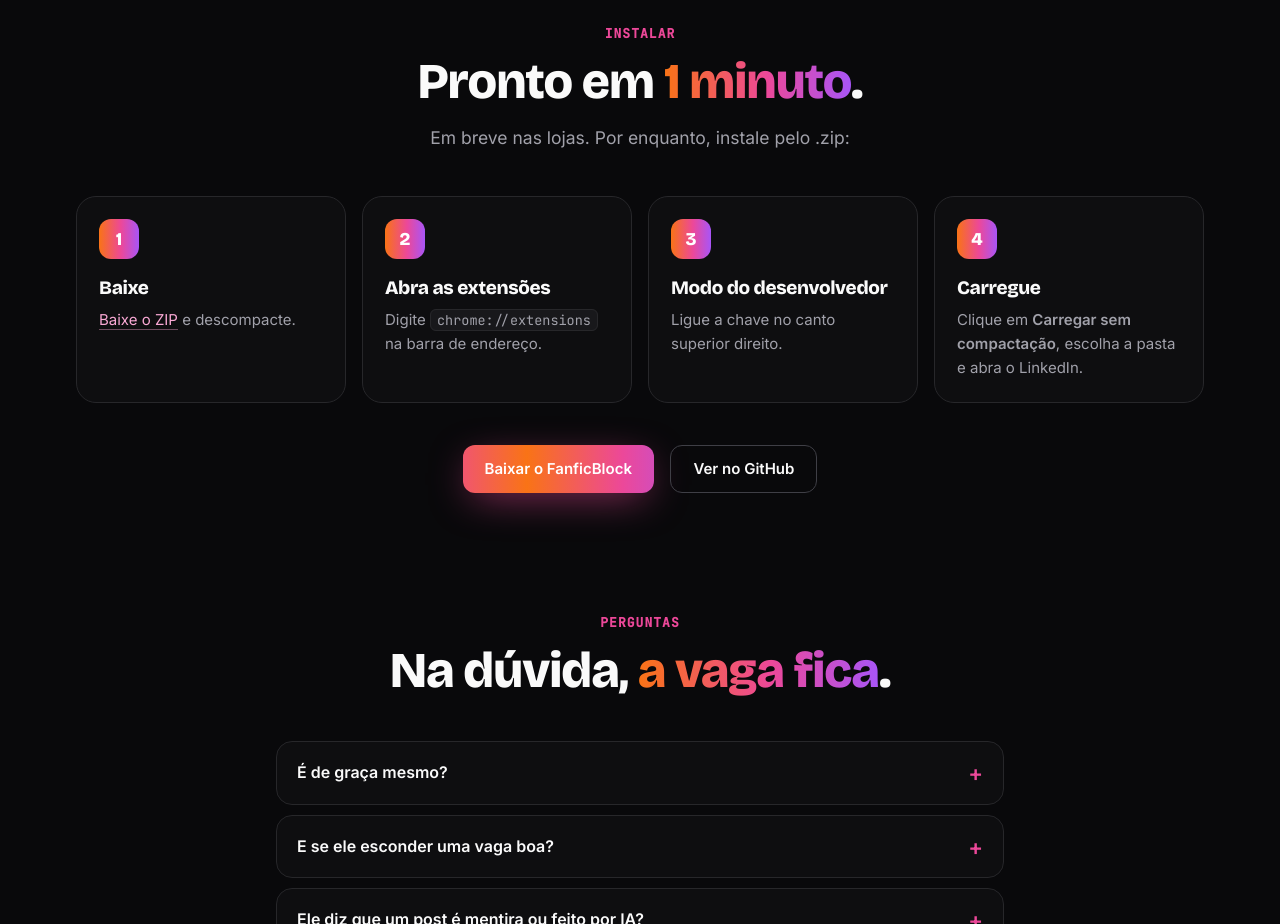
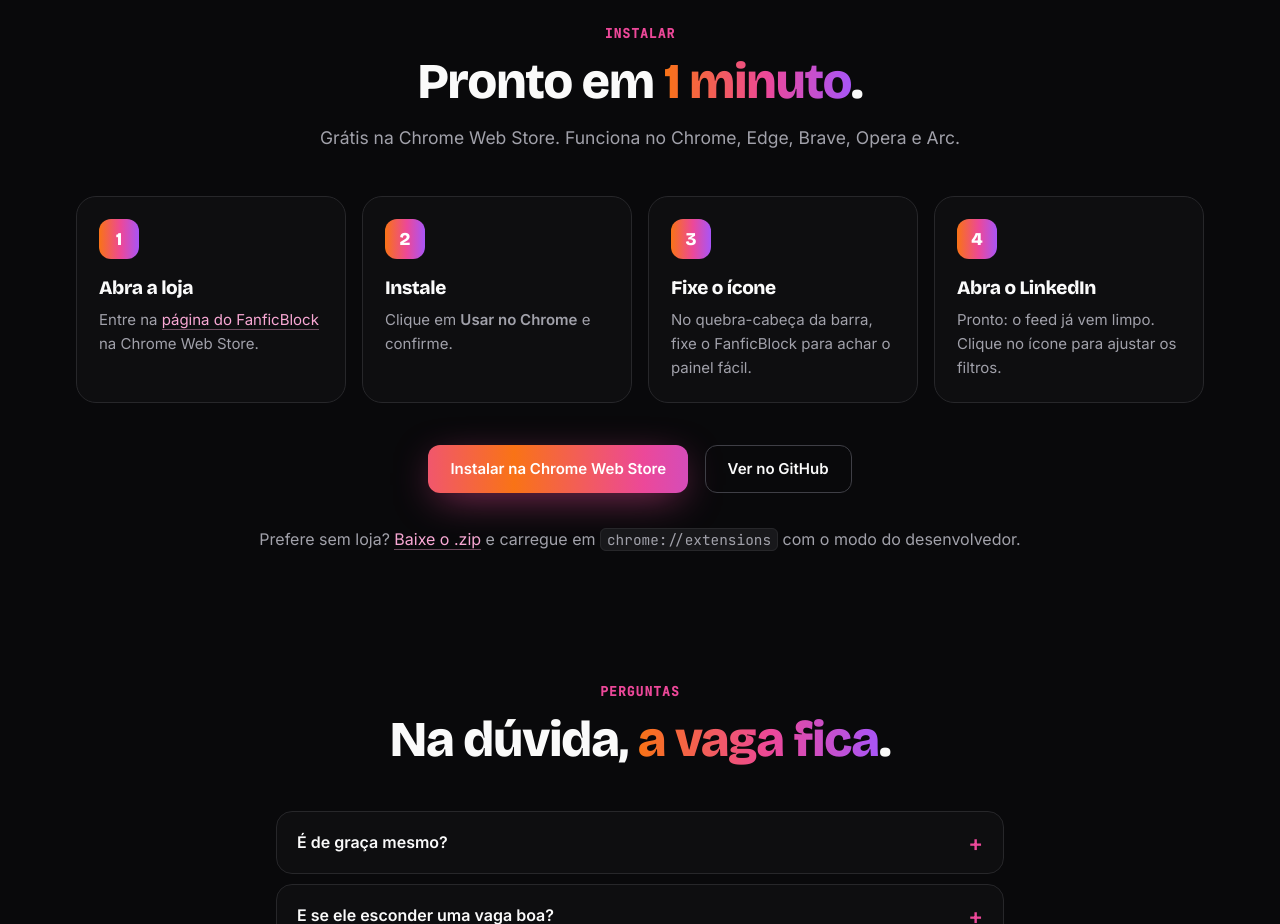
Before and after one commit to kyotodevIndie/fanficblock, a website with bundled scripts: page site/index.html in a window 1280 px wide. Shown: the part 4080-5004 px from the top of the page. Built offline with nearby package versions, Linux system fonts and the light colour scheme; files whose address does not match are found by name.

Commit message:
Site e README apontam para a Chrome Web Store
Os botões de instalar levam para a página da loja; o .zip fica como
alternativa para quem prefere sem loja.

```diff
--- a/site/index.html
+++ b/site/index.html
@@ -26,7 +26,7 @@
       <a href="#privacidade">Privacidade</a>
       <a href="#apoie">Apoie</a>
     </nav>
-    <a class="btn btn-sm" href="#instalar">Instalar grátis</a>
+    <a class="btn btn-sm" href="https://chromewebstore.google.com/detail/fanficblock/dbeooclngomfgfncmjdcagalehkgecbl">Instalar grátis</a>
   </header>
 
   <main id="topo">
@@ -37,7 +37,7 @@
         <h1>Chega de<br><span class="rotator" id="rotator"><span class="word">fanfic corporativa</span></span><span class="period">.</span></h1>
         <p class="lead">A extensão que tira do feed do LinkedIn o textão de ego, o “comenta EU” e o curso milagroso, e deixa <strong>só as vagas que fazem sentido pra você</strong>.</p>
         <div class="cta">
-          <a class="btn btn-glow" href="#instalar">Instalar grátis</a>
+          <a class="btn btn-glow" href="https://chromewebstore.google.com/detail/fanficblock/dbeooclngomfgfncmjdcagalehkgecbl">Instalar grátis</a>
           <a class="btn btn-ghost" href="#teste">Testar um post agora →</a>
         </div>
         <ul class="trust">
@@ -158,18 +158,19 @@
       <div class="section-head reveal">
         <span class="kicker">Instalar</span>
         <h2>Pronto em <em>1 minuto</em>.</h2>
-        <p>Em breve nas lojas. Por enquanto, instale pelo .zip:</p>
+        <p>Grátis na Chrome Web Store. Funciona no Chrome, Edge, Brave, Opera e Arc.</p>
       </div>
       <ol class="steps">
-        <li class="reveal"><b>1</b><div><h3>Baixe</h3><p><a class="link" href="https://github.com/kyotodevIndie/fanficblock/releases/latest/download/fanficblock.zip">Baixe o ZIP</a> e descompacte.</p></div></li>
-        <li class="reveal"><b>2</b><div><h3>Abra as extensões</h3><p>Digite <code>chrome://extensions</code> na barra de endereço.</p></div></li>
-        <li class="reveal"><b>3</b><div><h3>Modo do desenvolvedor</h3><p>Ligue a chave no canto superior direito.</p></div></li>
-        <li class="reveal"><b>4</b><div><h3>Carregue</h3><p>Clique em <b>Carregar sem compactação</b>, escolha a pasta e abra o LinkedIn.</p></div></li>
+        <li class="reveal"><b>1</b><div><h3>Abra a loja</h3><p>Entre na <a class="link" href="https://chromewebstore.google.com/detail/fanficblock/dbeooclngomfgfncmjdcagalehkgecbl">página do FanficBlock</a> na Chrome Web Store.</p></div></li>
+        <li class="reveal"><b>2</b><div><h3>Instale</h3><p>Clique em <b>Usar no Chrome</b> e confirme.</p></div></li>
+        <li class="reveal"><b>3</b><div><h3>Fixe o ícone</h3><p>No quebra-cabeça da barra, fixe o FanficBlock para achar o painel fácil.</p></div></li>
+        <li class="reveal"><b>4</b><div><h3>Abra o LinkedIn</h3><p>Pronto: o feed já vem limpo. Clique no ícone para ajustar os filtros.</p></div></li>
       </ol>
       <div class="center reveal">
-        <a class="btn btn-glow" href="https://github.com/kyotodevIndie/fanficblock/releases/latest/download/fanficblock.zip">Baixar o FanficBlock</a>
+        <a class="btn btn-glow" href="https://chromewebstore.google.com/detail/fanficblock/dbeooclngomfgfncmjdcagalehkgecbl">Instalar na Chrome Web Store</a>
         <a class="btn btn-ghost" href="https://github.com/kyotodevIndie/fanficblock">Ver no GitHub</a>
       </div>
+      <p class="center muted reveal">Prefere sem loja? <a class="link" href="https://github.com/kyotodevIndie/fanficblock/releases/latest/download/fanficblock.zip">Baixe o .zip</a> e carregue em <code>chrome://extensions</code> com o modo do desenvolvedor.</p>
     </section>
 
     <!-- FAQ -->
```
Also changed, not shown: README.md.
